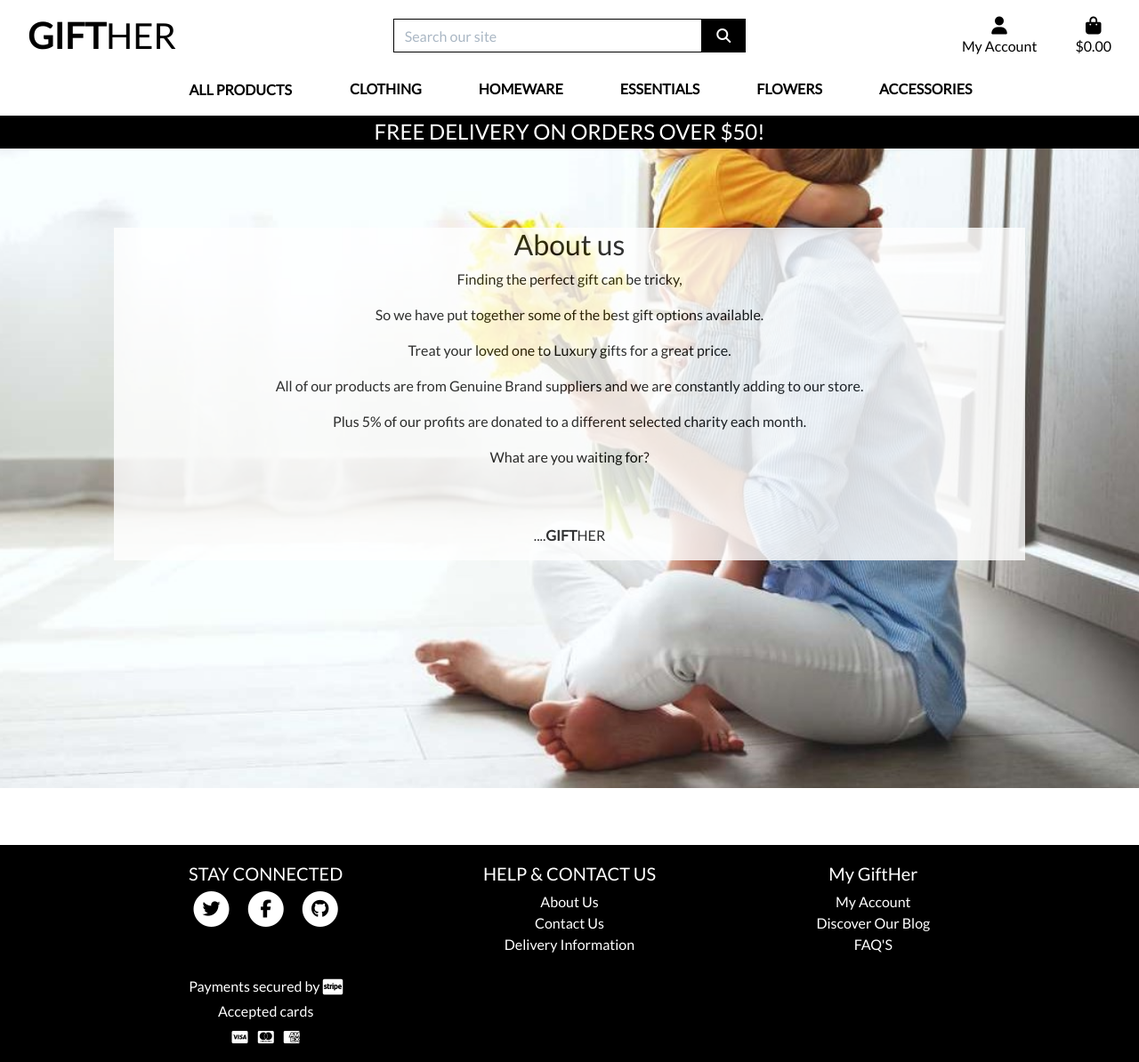
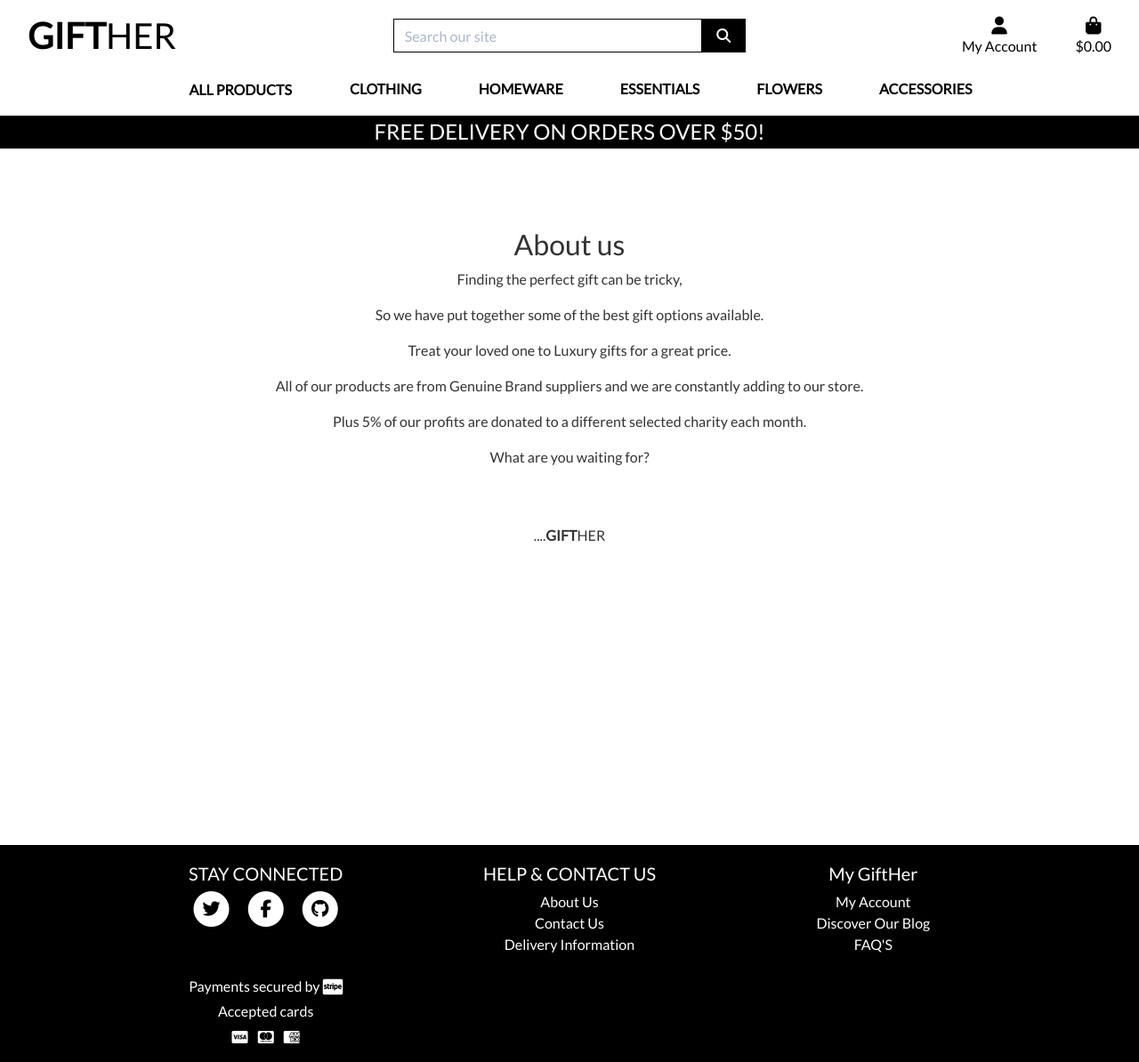
Before and after one commit to LRomero2/gift_her, a Django app: page /contact_us/about/ in a window 1280 px wide. Shown: the whole page at 89% size. Run offline with Django 3.2, Linux system fonts and the light colour scheme; some libraries are stand-ins or nearby versions.

Commit message:
Taken off background image for about us page.

```diff
--- a/contact_us/templates/contact/about.html
+++ b/contact_us/templates/contact/about.html
@@ -4,7 +4,7 @@
 
 {% block content %}
 <!--about us message-->
-<div id="about-img-gift">
+<div>
     <section class="container" id="about-container">
         <div class="row about-background">
             <div class="col-12 text-center">
--- a/static/css/base.css
+++ b/static/css/base.css
@@ -15,11 +15,6 @@ background-size: cover;
 height:100vh;
 }
 
-#about-img-gift{
-    background: url('/media/perfect_gift.jpg') no-repeat center center fixed;
-    width: 100vw;
-    background-size: cover;
-}
 
 @media (max-width: 420px) {
     #about-img-gift {
```
